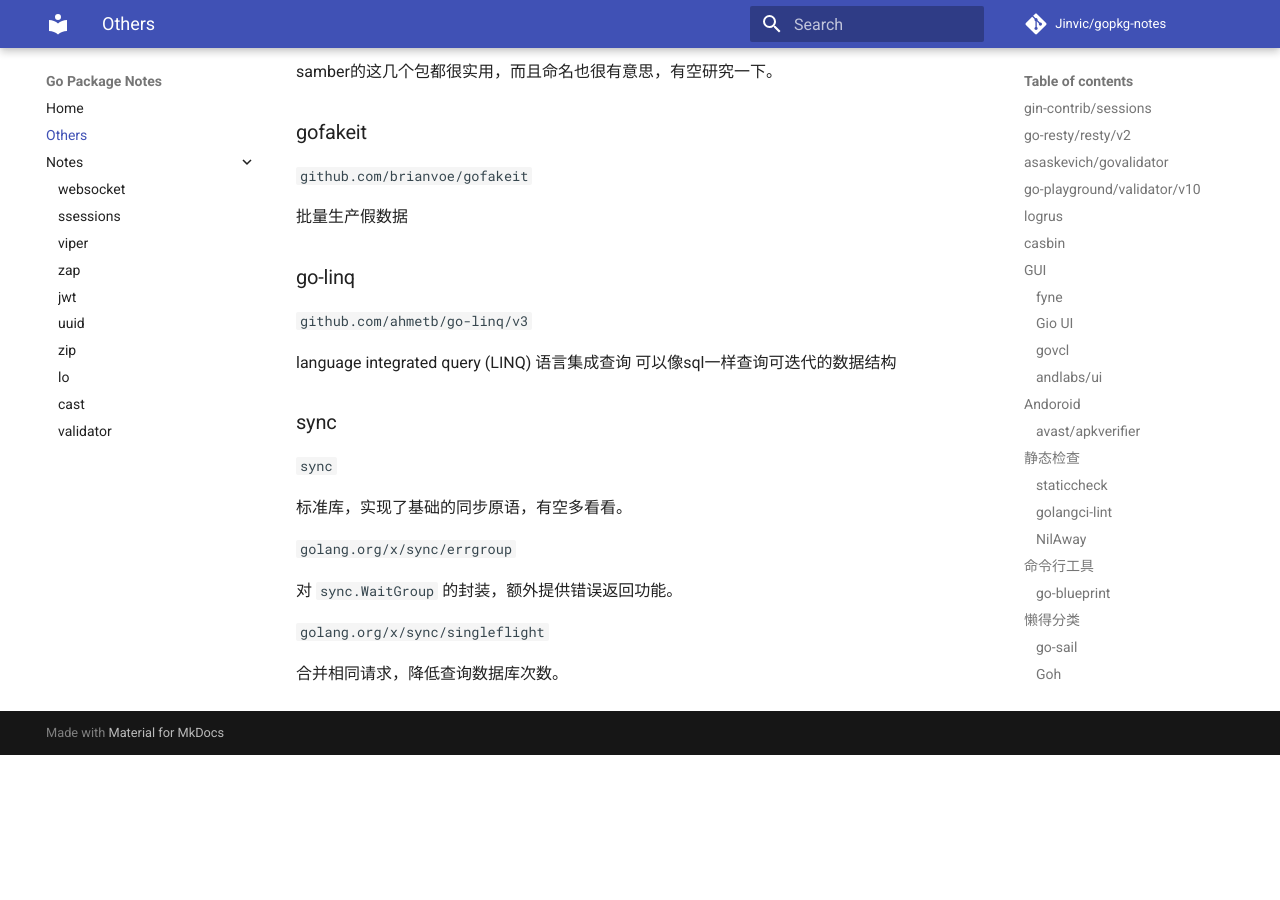
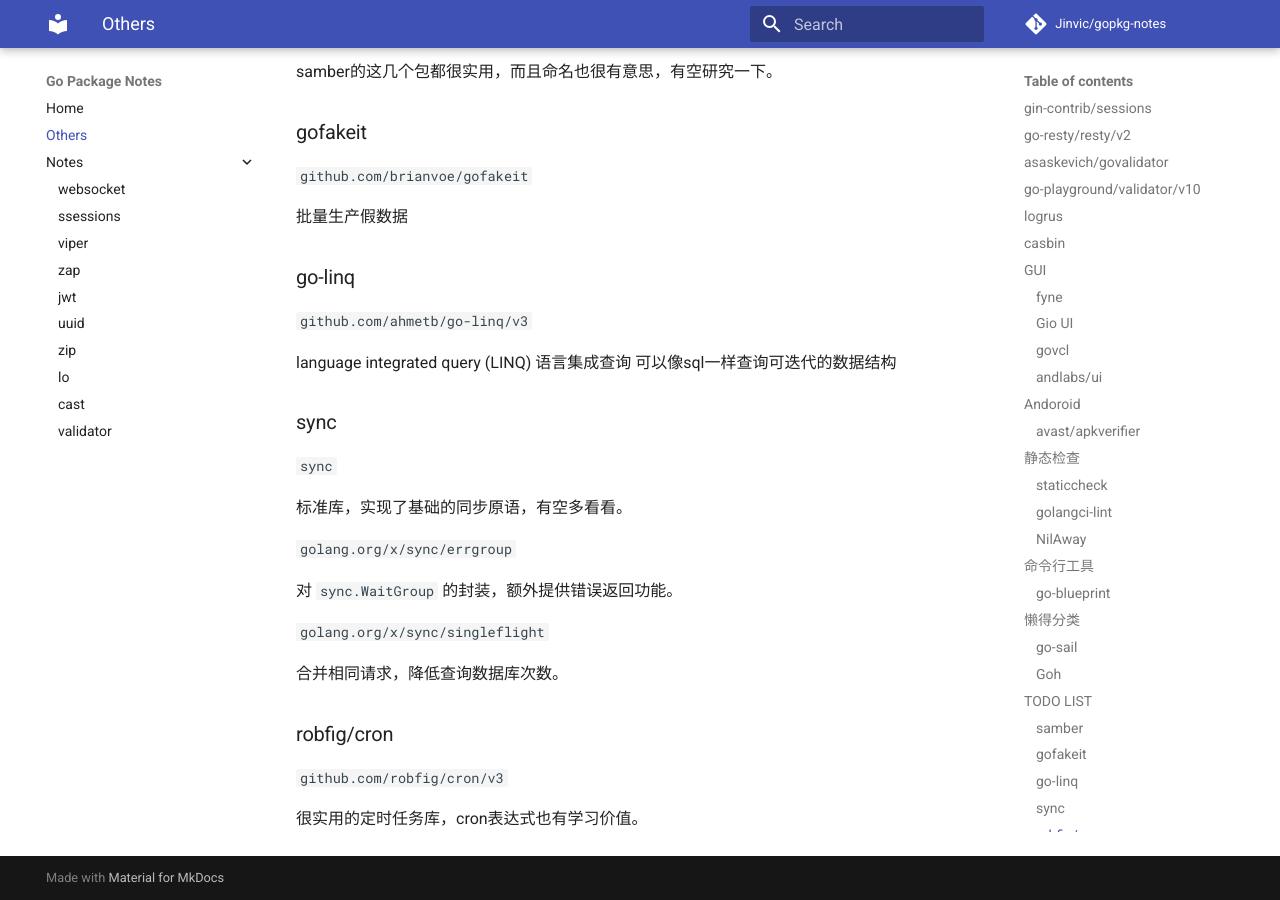
Before and after one commit to Jinvic/gopkg-notes, an MkDocs documentation site: the page built from docs/others.md, in a window 1280 px wide and 900 px high, scrolled down 3369 px. Built offline with MkDocs 1.6.1 and Material for MkDocs 9.7.7, drawn with Linux system fonts in a browser that asks for light colours; comment, search, counter and statistics services are not loaded; before the commit the page ends 4124 px from its top, so only the background shows below that.

Commit message:
todo lost

```diff
--- a/docs/others.md
+++ b/docs/others.md
@@ -156,3 +156,9 @@ language integrated query (LINQ) 语言集成查询
 `golang.org/x/sync/singleflight`
 
 合并相同请求，降低查询数据库次数。
+
+### robfig/cron
+
+`github.com/robfig/cron/v3`
+
+很实用的定时任务库，cron表达式也有学习价值。
```
